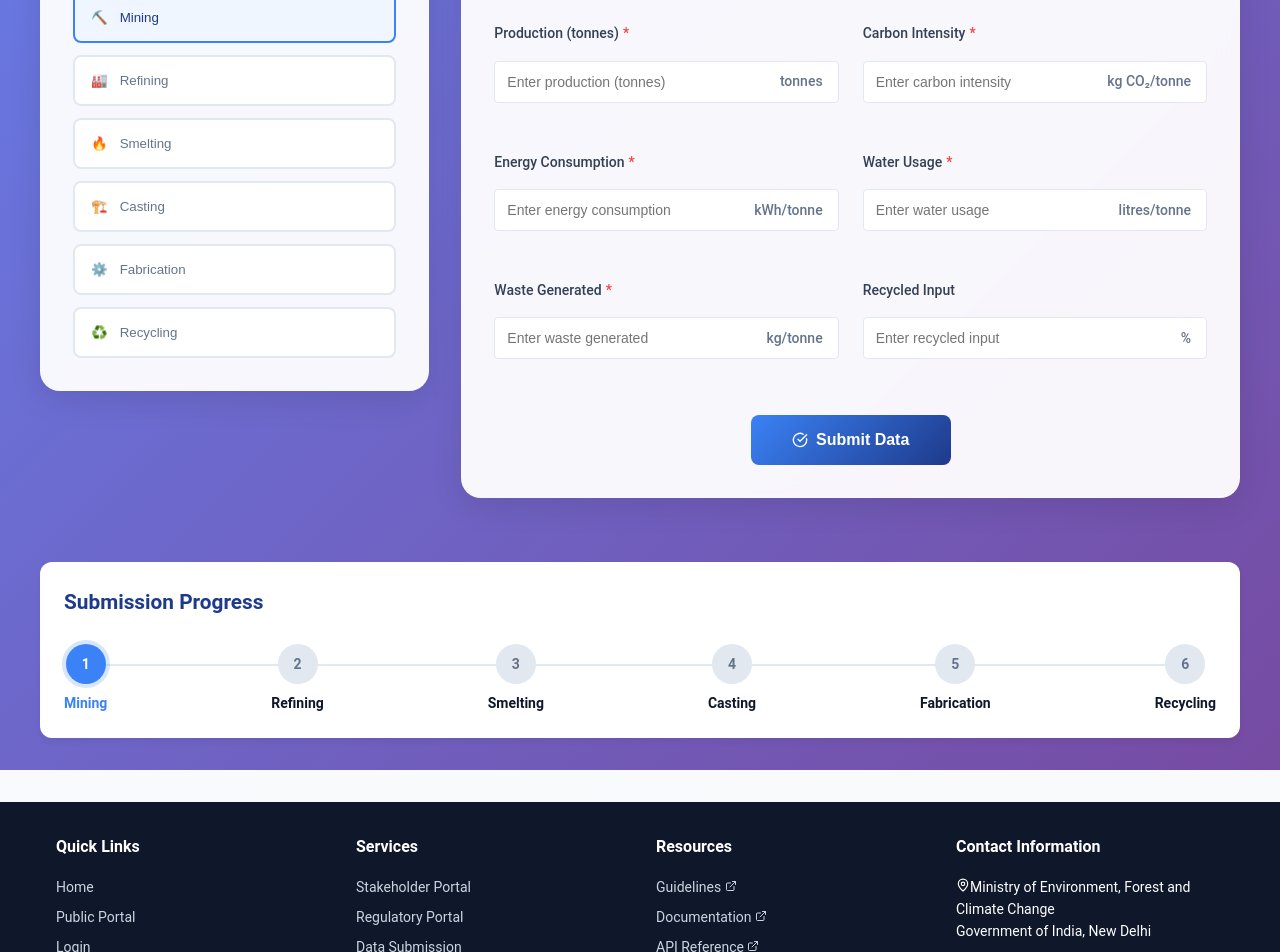
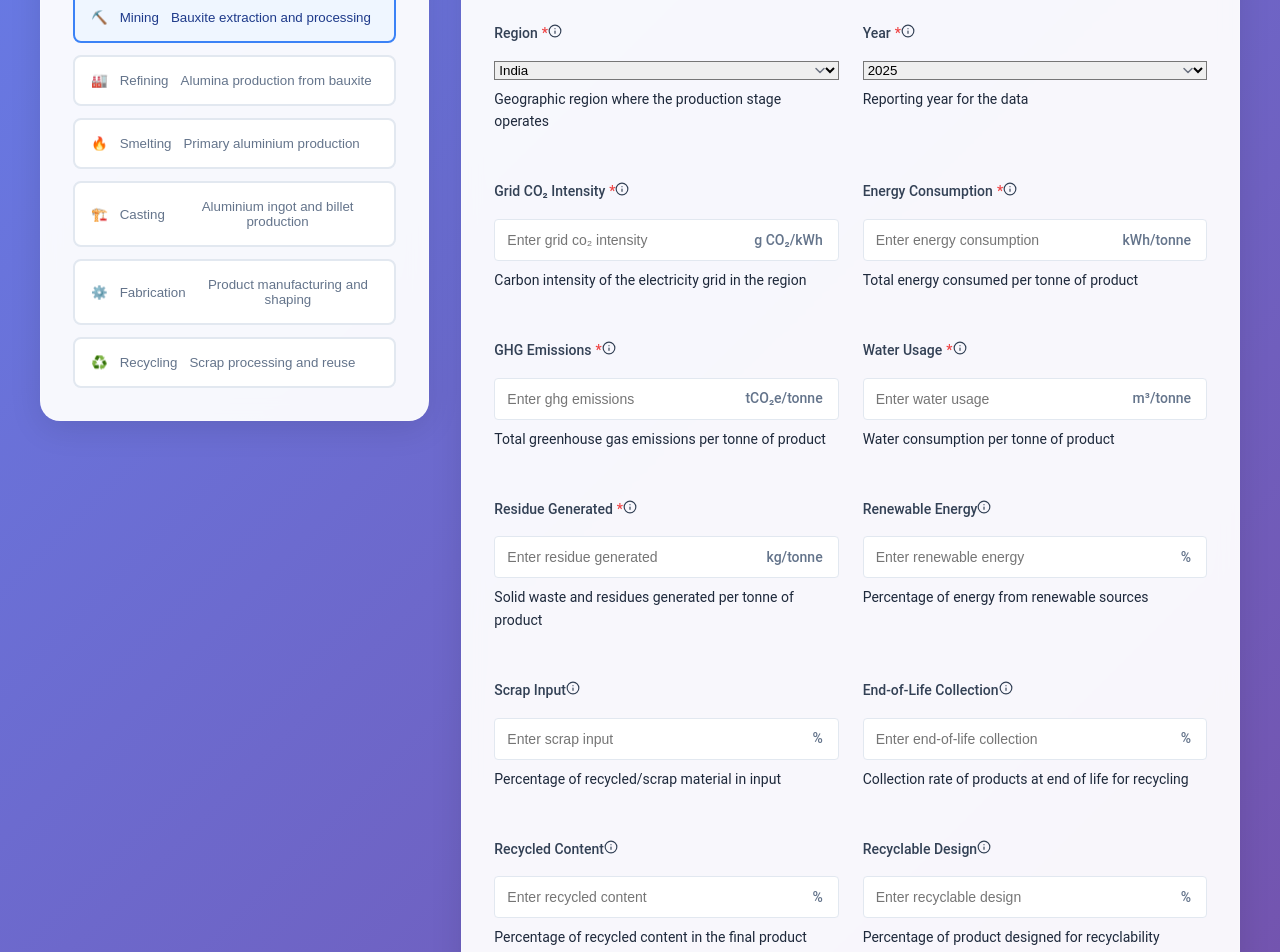
Before and after one commit to parthnijh/ayura_beta_v1, a React (Create React App) app: page /studio/data-input in a window 1280 px wide. Shown: the part 580-1532 px from the top of the page. Built offline with nearby package versions, Linux system fonts and the light colour scheme.

Commit message:
changes params

```diff
--- a/src/pages/DataInput.js
+++ b/src/pages/DataInput.js
@@ -1,5 +1,5 @@
 import React, { useState } from 'react';
-import { Save, Upload, CheckCircle, AlertCircle, Calculator, BarChart3, Target } from 'lucide-react';
+import { Save, Upload, CheckCircle, AlertCircle, Calculator, BarChart3, Target, Info } from 'lucide-react';
 import AY1DataProcessor from '../components/AY1DataProcessor';
 import AY2ScoringEngine from '../components/AY2ScoringEngine';
 import './DataInput.css';
@@ -8,52 +8,106 @@ const DataInput = () => {
   const [currentStage, setCurrentStage] = useState('mining');
   const [formData, setFormData] = useState({
     mining: {
-      production: '',
-      carbonIntensity: '',
-      energyConsumption: '',
-      waterUsage: '',
-      wasteGenerated: '',
-      recycledInput: ''
+      region: 'India',
+      year: new Date().getFullYear().toString(),
+      stage: 'Mining',
+      grid_gCO2_per_kWh: '',
+      energy_kWh_per_t: '',
+      ghg_tCO2e_per_t: '',
+      water_m3_per_t: '',
+      residue_kg_per_t: '',
+      renewable_pct: '',
+      scrap_input_pct: '',
+      eol_collection_pct: '',
+      recycled_content_pct: '',
+      recyclable_design_pct: '',
+      data_quality_score: '',
+      source_hint: ''
     },
     refining: {
-      production: '',
-      carbonIntensity: '',
-      energyConsumption: '',
-      waterUsage: '',
-      wasteGenerated: '',
-      recycledInput: ''
+      region: 'India',
+      year: new Date().getFullYear().toString(),
+      stage: 'Refining',
+      grid_gCO2_per_kWh: '',
+      energy_kWh_per_t: '',
+      ghg_tCO2e_per_t: '',
+      water_m3_per_t: '',
+      residue_kg_per_t: '',
+      renewable_pct: '',
+      scrap_input_pct: '',
+      eol_collection_pct: '',
+      recycled_content_pct: '',
+      recyclable_design_pct: '',
+      data_quality_score: '',
+      source_hint: ''
     },
     smelting: {
-      production: '',
-      carbonIntensity: '',
-      energyConsumption: '',
-      waterUsage: '',
-      wasteGenerated: '',
-      recycledInput: ''
+      region: 'India',
+      year: new Date().getFullYear().toString(),
+      stage: 'Smelting_Primary',
+      grid_gCO2_per_kWh: '',
+      energy_kWh_per_t: '',
+      ghg_tCO2e_per_t: '',
+      water_m3_per_t: '',
+      residue_kg_per_t: '',
+      renewable_pct: '',
+      scrap_input_pct: '',
+      eol_collection_pct: '',
+      recycled_content_pct: '',
+      recyclable_design_pct: '',
+      data_quality_score: '',
+      source_hint: ''
     },
     casting: {
-      production: '',
-      carbonIntensity: '',
-      energyConsumption: '',
-      waterUsage: '',
-      wasteGenerated: '',
-      recycledInput: ''
+      region: 'India',
+      year: new Date().getFullYear().toString(),
+      stage: 'Casting',
+      grid_gCO2_per_kWh: '',
+      energy_kWh_per_t: '',
+      ghg_tCO2e_per_t: '',
+      water_m3_per_t: '',
+      residue_kg_per_t: '',
+      renewable_pct: '',
+      scrap_input_pct: '',
+      eol_collection_pct: '',
+      recycled_content_pct: '',
+      recyclable_design_pct: '',
+      data_quality_score: '',
+      source_hint: ''
     },
     fabrication: {
-      production: '',
-      carbonIntensity: '',
-      energyConsumption: '',
-      waterUsage: '',
-      wasteGenerated: '',
-      recycledInput: ''
+      region: 'India',
+      year: new Date().getFullYear().toString(),
+      stage: 'Fabrication',
+      grid_gCO2_per_kWh: '',
+      energy_kWh_per_t: '',
+      ghg_tCO2e_per_t: '',
+      water_m3_per_t: '',
+      residue_kg_per_t: '',
+      renewable_pct: '',
+      scrap_input_pct: '',
+      eol_collection_pct: '',
+      recycled_content_pct: '',
+      recyclable_design_pct: '',
+      data_quality_score: '',
+      source_hint: ''
     },
     recycling: {
-      production: '',
-      carbonIntensity: '',
-      energyConsumption: '',
-      waterUsage: '',
-      wasteGenerated: '',
-      recycledInput: ''
+      region: 'India',
+      year: new Date().getFullYear().toString(),
+      stage: 'Recycling',
+      grid_gCO2_per_kWh: '',
+      energy_kWh_per_t: '',
+      ghg_tCO2e_per_t: '',
+      water_m3_per_t: '',
+      residue_kg_per_t: '',
+      renewable_pct: '',
+      scrap_input_pct: '',
+      eol_collection_pct: '',
+      recycled_content_pct: '',
+      recyclable_design_pct: '',
+      data_quality_score: '',
+      source_hint: ''
     }
   });
 
@@ -72,13 +126,139 @@ const DataInput = () => {
     { id: 'recycling', name: 'Recycling', icon: '♻️', description: 'Scrap processing and reuse' }
   ];
 
+  // Dropdown options for categorical fields
+  const dropdownOptions = {
+    region: [
+      'India', 'China', 'Russia', 'Canada', 'UAE', 'Australia', 'Norway',
+      'Bahrain', 'United States', 'Iceland', 'South Africa', 'Brazil', 'Other'
+    ],
+    year: Array.from({ length: 10 }, (_, i) => (new Date().getFullYear() - i).toString()),
+    data_quality_score: [
+      { value: '5', label: '5 - Excellent (Verified, detailed data)' },
+      { value: '4', label: '4 - Good (Reliable with minor gaps)' },
+      { value: '3', label: '3 - Average (Some uncertainty)' },
+      { value: '2', label: '2 - Poor (Estimated with high uncertainty)' },
+      { value: '1', label: '1 - Very Poor (Rough estimates only)' }
+    ],
+    source_hint: [
+      'Company_Report', 'Industry_Database', 'Government_Data',
+      'Academic_Study', 'Supplier_Information', 'Estimated', 'Other'
+    ]
+  };
+
   const fields = [
-    { id: 'production', label: 'Production (tonnes)', unit: 'tonnes', required: true },
-    { id: 'carbonIntensity', label: 'Carbon Intensity', unit: 'kg CO₂/tonne', required: true },
-    { id: 'energyConsumption', label: 'Energy Consumption', unit: 'kWh/tonne', required: true },
-    { id: 'waterUsage', label: 'Water Usage', unit: 'litres/tonne', required: true },
-    { id: 'wasteGenerated', label: 'Waste Generated', unit: 'kg/tonne', required: true },
-    { id: 'recycledInput', label: 'Recycled Input', unit: '%', required: false }
+    {
+      id: 'region',
+      label: 'Region',
+      type: 'dropdown',
+      options: dropdownOptions.region,
+      required: true,
+      description: 'Geographic region where the production stage operates'
+    },
+    {
+      id: 'year',
+      label: 'Year',
+      type: 'dropdown',
+      options: dropdownOptions.year,
+      required: true,
+      description: 'Reporting year for the data'
+    },
+    {
+      id: 'grid_gCO2_per_kWh',
+      label: 'Grid CO₂ Intensity',
+      unit: 'g CO₂/kWh',
+      type: 'number',
+      required: true,
+      description: 'Carbon intensity of the electricity grid in the region'
+    },
+    {
+      id: 'energy_kWh_per_t',
+      label: 'Energy Consumption',
+      unit: 'kWh/tonne',
+      type: 'number',
+      required: true,
+      description: 'Total energy consumed per tonne of product'
+    },
+    {
+      id: 'ghg_tCO2e_per_t',
+      label: 'GHG Emissions',
+      unit: 'tCO₂e/tonne',
+      type: 'number',
+      required: true,
+      description: 'Total greenhouse gas emissions per tonne of product'
+    },
+    {
+      id: 'water_m3_per_t',
+      label: 'Water Usage',
+      unit: 'm³/tonne',
+      type: 'number',
+      required: true,
+      description: 'Water consumption per tonne of product'
+    },
+    {
+      id: 'residue_kg_per_t',
+      label: 'Residue Generated',
+      unit: 'kg/tonne',
+      type: 'number',
+      required: true,
+      description: 'Solid waste and residues generated per tonne of product'
+    },
+    {
+      id: 'renewable_pct',
+      label: 'Renewable Energy',
+      unit: '%',
+      type: 'number',
+      required: false,
+      description: 'Percentage of energy from renewable sources'
+    },
+    {
+      id: 'scrap_input_pct',
+      label: 'Scrap Input',
+      unit: '%',
+      type: 'number',
+      required: false,
+      description: 'Percentage of recycled/scrap material in input'
+    },
+    {
+      id: 'eol_collection_pct',
+      label: 'End-of-Life Collection',
+      unit: '%',
+      type: 'number',
+      required: false,
+      description: 'Collection rate of products at end of life for recycling'
+    },
+    {
+      id: 'recycled_content_pct',
+      label: 'Recycled Content',
+      unit: '%',
+      type: 'number',
+      required: false,
+      description: 'Percentage of recycled content in the final product'
+    },
+    {
+      id: 'recyclable_design_pct',
+      label: 'Recyclable Design',
+      unit: '%',
+      type: 'number',
+      required: false,
+      description: 'Percentage of product designed for recyclability'
+    },
+    {
+      id: 'data_quality_score',
+      label: 'Data Quality Score',
+      type: 'dropdown',
+      options: dropdownOptions.data_quality_score,
+      required: true,
+      description: 'Assessment of data reliability and completeness (1-5 scale)'
+    },
+    {
+      id: 'source_hint',
+      label: 'Data Source',
+      type: 'dropdown',
+      options: dropdownOptions.source_hint,
+      required: false,
+      description: 'Primary source of the reported data'
+    }
   ];
 
   const handleInputChange = (field, value) => {
@@ -106,10 +286,12 @@ const DataInput = () => {
     fields.forEach(field => {
       if (field.required && (!currentData[field.id] || currentData[field.id] === '')) {
         errors[field.id] = `${field.label} is required`;
-      } else if (currentData[field.id] && isNaN(parseFloat(currentData[field.id]))) {
+      } else if (field.type === 'number' && currentData[field.id] && isNaN(parseFloat(currentData[field.id]))) {
         errors[field.id] = `${field.label} must be a valid number`;
-      } else if (currentData[field.id] && parseFloat(currentData[field.id]) < 0) {
+      } else if (field.type === 'number' && currentData[field.id] && parseFloat(currentData[field.id]) < 0) {
         errors[field.id] = `${field.label} cannot be negative`;
+      } else if (field.unit === '%' && currentData[field.id] && parseFloat(currentData[field.id]) > 100) {
+        errors[field.id] = `${field.label} cannot exceed 100%`;
       }
     });
 
@@ -143,18 +325,30 @@ const DataInput = () => {
 
   const calculateEstimatedScore = () => {
     const data = formData[currentStage];
-    if (!data.production || !data.carbonIntensity || !data.energyConsumption) {
+    if (!data.energy_kWh_per_t || !data.ghg_tCO2e_per_t) {
       return null;
     }
 
-    // Simple scoring algorithm (in real app, this would be more complex)
-    const carbonScore = Math.max(0, 100 - (parseFloat(data.carbonIntensity) * 10));
-    const energyScore = Math.max(0, 100 - (parseFloat(data.energyConsumption) / 10));
-    const waterScore = Math.max(0, 100 - (parseFloat(data.waterUsage) / 20));
-    const wasteScore = Math.max(0, 100 - (parseFloat(data.wasteGenerated) * 5));
-    const recyclingScore = parseFloat(data.recycledInput) || 0;
+    // Enhanced scoring algorithm based on new parameters
+    const energyScore = Math.max(0, 100 - (parseFloat(data.energy_kWh_per_t) / 50));
+    const ghgScore = Math.max(0, 100 - (parseFloat(data.ghg_tCO2e_per_t) * 20));
+    const waterScore = Math.max(0, 100 - (parseFloat(data.water_m3_per_t) * 10));
+    const residueScore = Math.max(0, 100 - (parseFloat(data.residue_kg_per_t) / 10));
+    const renewableScore = parseFloat(data.renewable_pct) || 0;
+    const scrapScore = parseFloat(data.scrap_input_pct) || 0;
+    const recycledContentScore = parseFloat(data.recycled_content_pct) || 0;
+    const recyclableDesignScore = parseFloat(data.recyclable_design_pct) || 0;
 
-    const totalScore = (carbonScore * 0.3 + energyScore * 0.25 + waterScore * 0.2 + wasteScore * 0.15 + recyclingScore * 0.1);
+    const totalScore = (
+      energyScore * 0.2 +
+      ghgScore * 0.25 +
+      waterScore * 0.15 +
+      residueScore * 0.1 +
+      renewableScore * 0.1 +
+      scrapScore * 0.1 +
+      recycledContentScore * 0.05 +
+      recyclableDesignScore * 0.05
+    );
     return Math.round(totalScore);
   };
 
@@ -163,23 +357,24 @@ const DataInput = () => {
   // Convert form data to AY system format
   const convertToAYFormat = () => {
     const selectedStages = [];
-    const ayData = { region: "India", stages: selectedStages };
+    const ayData = { region: formData[currentStage].region, stages: selectedStages };
     const volumes = {};
 
     stages.forEach(stage => {
       const data = formData[stage.id];
-      if (data.production && data.carbonIntensity && data.energyConsumption) {
-        const stageName = stage.id === 'smelting' ? 'Smelting_Primary' :
-                         stage.id.charAt(0).toUpperCase() + stage.id.slice(1);
+      if (data.energy_kWh_per_t && data.ghg_tCO2e_per_t) {
+        const stageName = data.stage;
 
         selectedStages.push(stageName);
-        volumes[stageName] = parseFloat(data.production) || 0;
+        volumes[stageName] = 1000; // Default volume, should be actual production volume
 
         ayData[stageName] = {
-          energy_kWh_per_t: parseFloat(data.energyConsumption) || 0,
-          ghg_tCO2e_per_t: parseFloat(data.carbonIntensity) / 1000 || 0, // Convert kg to tonnes
-          water_m3_per_t: (parseFloat(data.waterUsage) || 0) / 1000, // Convert litres to m³
-          renewable_pct: parseFloat(data.recycledInput) || 0
+          energy_kWh_per_t: parseFloat(data.energy_kWh_per_t) || 0,
+          ghg_tCO2e_per_t: parseFloat(data.ghg_tCO2e_per_t) || 0,
+          water_m3_per_t: parseFloat(data.water_m3_per_t) || 0,
+          renewable_pct: parseFloat(data.renewable_pct) || 0,
+          scrap_input_pct: parseFloat(data.scrap_input_pct) || 0,
+          recycled_content_pct: parseFloat(data.recycled_content_pct) || 0
         };
       }
     });
@@ -191,11 +386,75 @@ const DataInput = () => {
     setProcessedData(result.cleaned);
   };
 
+  const renderField = (field) => {
+    const currentData = formData[currentStage];
+
+    if (field.type === 'dropdown') {
+      return (
+        <div key={field.id} className="form-group">
+          <label htmlFor={field.id} className="form-label">
+            {field.label}
+            {field.required && <span className="required">*</span>}
+            <Info size={14} className="info-icon" title={field.description} />
+          </label>
+          <select
+            id={field.id}
+            value={currentData[field.id]}
+            onChange={(e) => handleInputChange(field.id, e.target.value)}
+            className={`form-select ${validationErrors[field.id] ? 'error' : ''}`}
+          >
+            <option value="">Select {field.label}</option>
+            {field.options.map(option => (
+              <option
+                key={typeof option === 'string' ? option : option.value}
+                value={typeof option === 'string' ? option : option.value}
+              >
+                {typeof option === 'string' ? option : option.label}
+              </option>
+            ))}
+          </select>
+          <div className="field-description">{field.description}</div>
+          {validationErrors[field.id] && (
+            <span className="error-message">{validationErrors[field.id]}</span>
+          )}
+        </div>
+      );
+    }
+
+    return (
+      <div key={field.id} className="form-group">
+        <label htmlFor={field.id} className="form-label">
+          {field.label}
+          {field.required && <span className="required">*</span>}
+          <Info size={14} className="info-icon" title={field.description} />
+        </label>
+        <div className="input-container">
+          <input
+            type="number"
+            id={field.id}
+            value={currentData[field.id]}
+            onChange={(e) => handleInputChange(field.id, e.target.value)}
+            className={`form-input ${validationErrors[field.id] ? 'error' : ''}`}
+            placeholder={`Enter ${field.label.toLowerCase()}`}
+            step="0.01"
+            min="0"
+            max={field.unit === '%' ? '100' : undefined}
+          />
+          {field.unit && <span className="input-unit">{field.unit}</span>}
+        </div>
+        <div className="field-description">{field.description}</div>
+        {validationErrors[field.id] && (
+          <span className="error-message">{validationErrors[field.id]}</span>
+        )}
+      </div>
+    );
+  };
+
   return (
     <div className="data-input-page">
       <div className="data-input-header">
-        <h1>Data Input Portal</h1>
-        <p>Submit your monthly production and environmental data</p>
+        <h1>Circular Economy Data Input Portal</h1>
+        <p>Submit comprehensive environmental and circularity data for your production stages</p>
         <div className="header-actions">
           <button
             className="btn btn-primary"
@@ -220,6 +479,7 @@ const DataInput = () => {
               >
                 {stage.icon}
                 <span>{stage.name}</span>
+                <div className="stage-description">{stage.description}</div>
               </button>
             ))}
           </div>
@@ -243,30 +503,7 @@ const DataInput = () => {
 
           <form onSubmit={handleSubmit} className="data-form">
             <div className="form-grid">
-              {fields.map(field => (
-                <div key={field.id} className="form-group">
-                  <label htmlFor={field.id} className="form-label">
-                    {field.label}
-                    {field.required && <span className="required">*</span>}
-                  </label>
-                  <div className="input-container">
-                    <input
-                      type="number"
-                      id={field.id}
-                      value={formData[currentStage][field.id]}
-                      onChange={(e) => handleInputChange(field.id, e.target.value)}
-                      className={`form-input ${validationErrors[field.id] ? 'error' : ''}`}
-                      placeholder={`Enter ${field.label.toLowerCase()}`}
-                      step="0.01"
-                      min="0"
-                    />
-                    <span className="input-unit">{field.unit}</span>
-                  </div>
-                  {validationErrors[field.id] && (
-                    <span className="error-message">{validationErrors[field.id]}</span>
-                  )}
-                </div>
-              ))}
+              {fields.map(field => renderField(field))}
             </div>
 
             {/* Estimated Score */}
@@ -279,6 +516,9 @@ const DataInput = () => {
                 <div className="score-display">
                   <span className="score-value">{estimatedScore}%</span>
                   <span className="score-label">Based on current inputs</span>
+                </div>
+                <div className="score-breakdown">
+                  <p>This preliminary score considers energy efficiency, GHG emissions, resource usage, and circularity indicators.</p>
                 </div>
               </div>
             )}
@@ -327,7 +567,7 @@ const DataInput = () => {
           <h3>Submission Progress</h3>
           <div className="progress-stages">
             {stages.map((stage, index) => {
-              const isCompleted = formData[stage.id].production && formData[stage.id].carbonIntensity;
+              const isCompleted = formData[stage.id].energy_kWh_per_t && formData[stage.id].ghg_tCO2e_per_t;
               const isCurrent = currentStage === stage.id;
 
               return (
```
